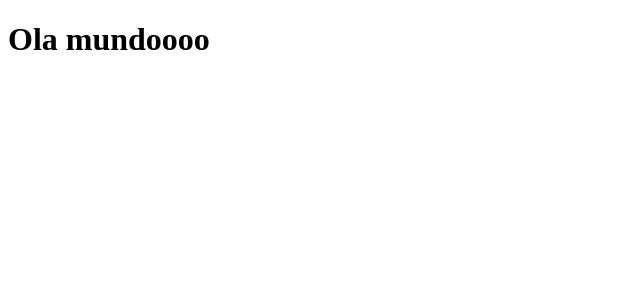
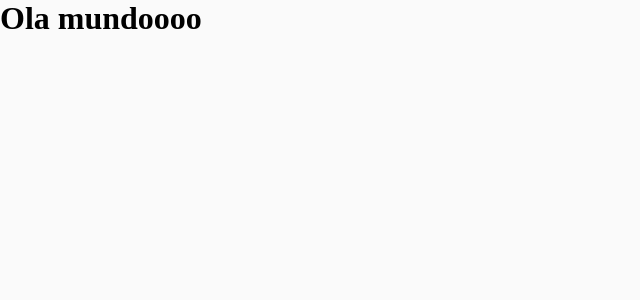
Before and after one commit to MarcosCoelhoo/delivery-frontend, a React (Vite) app: page / in a window 1280 px wide. Shown: the top 300 px of the page, without its empty margins (0-640 px from the left). Built offline with nearby package versions, Linux system fonts and the light colour scheme; the HTML template or start-up script is replaced by a standard one.

Commit message:
style: css reset

```diff
--- a/src/App.css
+++ b/src/App.css
@@ -8,18 +8,44 @@
   --color-base-dark: #265527;
   --color-base-very-dark: #0D260E;
 
-  --grey-50: #fafafa;
-  --grey-100: #efefef;
-  --grey-200: #dcdcdc;
-  --grey-300: #bdbdbd;
-  --grey-400: #989898;
-  --grey-500: #7c7c7c;
-  --grey-600: #656565;
-  --grey-700: #525252;
-  --grey-800: #464646;
-  --grey-900: #3d3d3d;
-  --grey-950: #292929;
+  --color-grey-50: #fafafa;
+  --color-grey-100: #efefef;
+  --color-grey-200: #dcdcdc;
+  --color-grey-300: #bdbdbd;
+  --color-grey-400: #989898;
+  --color-grey-500: #7c7c7c;
+  --color-grey-600: #656565;
+  --color-grey-700: #525252;
+  --color-grey-800: #464646;
+  --color-grey-900: #3d3d3d;
+  --color-grey-950: #292929;
 
   --font-title: 'Barlow', sans-serif;
   --font-text: 'Lato', sans-serif;
 }
+
+* {
+  margin: 0;
+  padding: 0;
+  box-sizing: border-box;
+}
+
+body {
+  background: var(--color-grey-50);
+}
+
+button {
+  outline: none;
+  border-radius: 8;
+}
+
+ul, li {
+  list-style: none;
+  margin: 0;
+  padding: 0;
+}
+
+img {
+  width: 100%;
+  object-fit: cover;
+}
```
Also changed, not shown: 1 other file (tests, documents, lock files or other folders).
